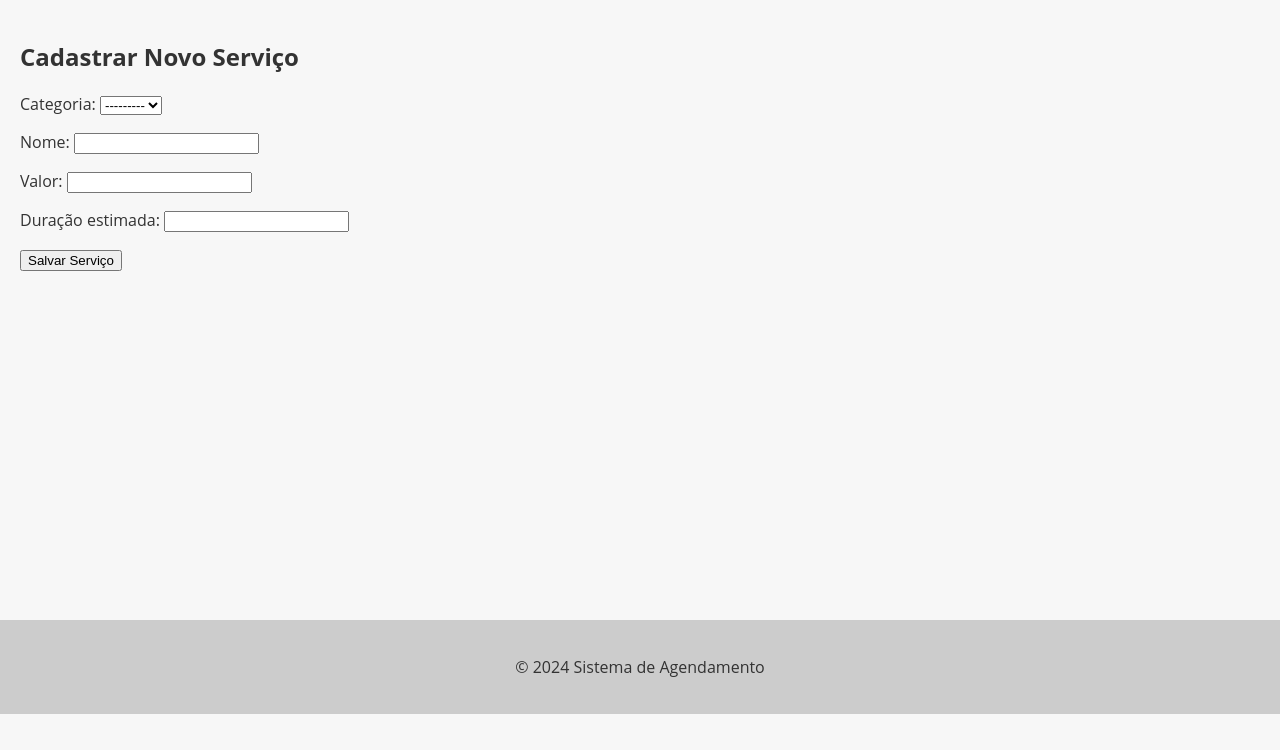
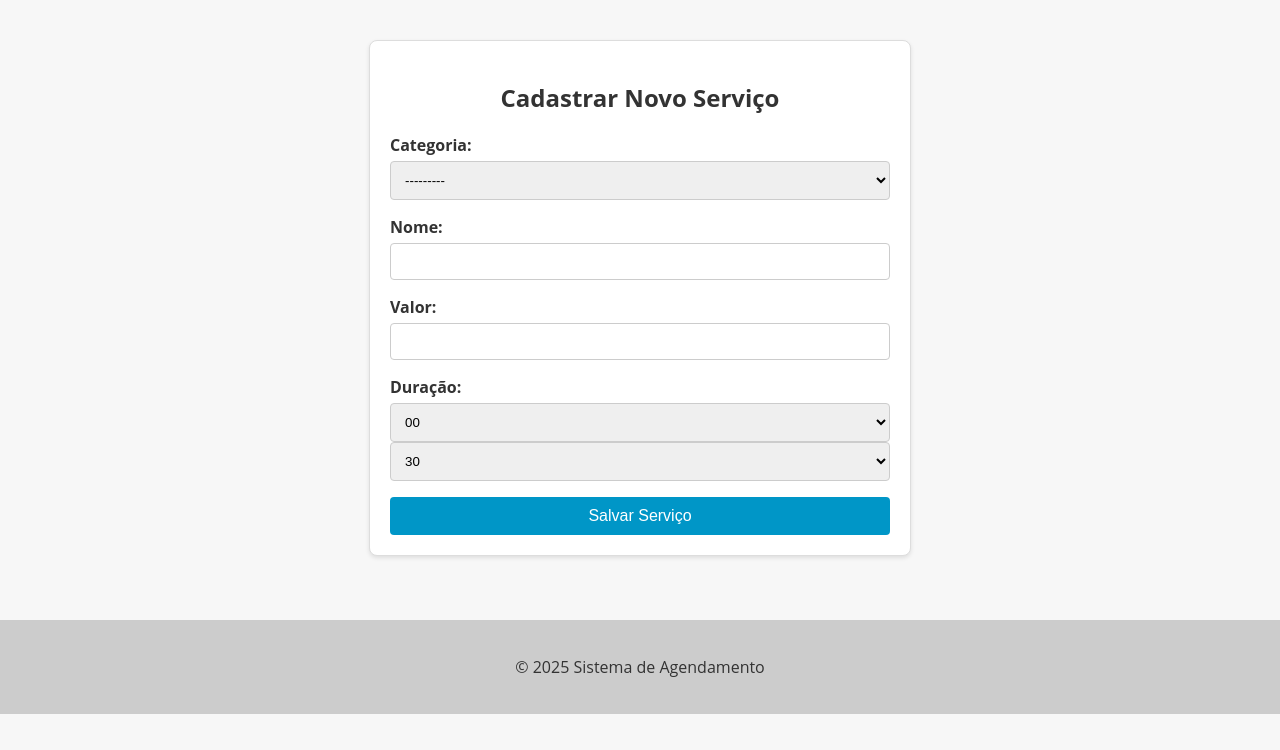
Before and after one commit to Walmir11/Django, a Django app: page /servico/novo/ in a window 1280 px wide. Shown: the part 50-800 px from the top of the page. Run offline with Django 5.2, Linux system fonts and the light colour scheme; the visitor is signed in with stand-in values (Sample User, id 1); data that the repository does not hold is empty; parts of the project's set-up code (start-up, migrations or seed data) failed here and were passed over.

Commit message:
Atualizando

```diff
--- a/agendamento/forms.py
+++ b/agendamento/forms.py
@@ -1,5 +1,79 @@
 from django import forms
-from .models import Agendamento
+from .models import Agendamento, Servico
+from datetime import timedelta
+
+class DurationWidget(forms.MultiWidget):
+    """
+    Um widget personalizado para renderizar dois menus suspensos para horas e minutos.
+    """
+    def __init__(self, attrs=None):
+        # Define as opções para os dropdowns
+        hour_choices = [(h, f'{h:02d}') for h in range(0, 11)]  # 0 a 10 horas
+        minute_choices = [(m, f'{m:02d}') for m in range(0, 60, 15)] # 0, 15, 30, 45 minutos
+
+        widgets = [
+            forms.Select(attrs=attrs, choices=hour_choices),
+            forms.Select(attrs=attrs, choices=minute_choices),
+        ]
+        super().__init__(widgets, attrs)
+
+    def format_output(self, rendered_widgets):
+        """Junta os widgets com um separador de ':' e os agrupa para melhor estilo."""
+        # Agrupamos os selects com um separador para que se pareçam com um seletor de tempo (HH:MM)
+        return f'<div style="display: flex; align-items: center; gap: 5px;">{rendered_widgets[0]}<span>:</span>{rendered_widgets[1]}</div>'
+
+    def decompress(self, value):
+        """
+        Converte um valor timedelta (do banco de dados) em uma lista [horas, minutos].
+        Exemplo: timedelta(hours=1, minutes=30) -> [1, 30]
+        """
+        if isinstance(value, timedelta):
+            total_seconds = int(value.total_seconds())
+            hours = total_seconds // 3600
+            minutes = (total_seconds % 3600) // 60
+            return [hours, minutes]
+        return [0, 30] # Valor padrão para um novo serviço
+
+class DurationField(forms.MultiValueField):
+    """
+    Um campo de formulário personalizado que usa o DurationWidget e lida com a lógica
+    de conversão entre o widget e o modelo.
+    """
+    widget = DurationWidget
+
+    def __init__(self, *args, **kwargs):
+        fields = (
+            forms.IntegerField(), # Campo para horas
+            forms.IntegerField(), # Campo para minutos
+        )
+        super().__init__(fields=fields, require_all_fields=True, *args, **kwargs)
+
+    def compress(self, data_list):
+        """
+        Pega a lista [horas, minutos] do widget e a converte em um
+        objeto timedelta para salvar no banco de dados.
+        Exemplo: [1, 30] -> timedelta(minutes=90)
+        """
+        if data_list:
+            hours = data_list[0]
+            minutes = data_list[1]
+            if hours is not None and minutes is not None:
+                total_minutes = (hours * 60) + minutes
+                if total_minutes == 0:
+                    # Impede que o serviço tenha duração zero
+                    raise forms.ValidationError("A duração do serviço não pode ser zero.")
+                return timedelta(minutes=total_minutes)
+        return timedelta()
+
+
+class ServicoForm(forms.ModelForm):
+    # Substituímos o campo de texto pelo nosso novo campo de duração personalizado.
+    duracao = DurationField(label="Duração")
+
+    class Meta:
+        model = Servico
+        fields = ['categoria', 'nome', 'valor', 'duracao']
+        # O label agora é definido diretamente no campo acima.
 
 
 class AgendamentoForm(forms.ModelForm):
@@ -7,5 +81,6 @@ class AgendamentoForm(forms.ModelForm):
         model = Agendamento
         fields = ['data_hora_inicio']
         widgets = {
-            'data_hora_inicio': forms.DateTimeInput(attrs={'type': 'datetime-local', 'class': 'form-control'}),
+            'data_hora_inicio': forms.DateTimeInput(
+                attrs={'type': 'datetime-local', 'class': 'form-control'})
         }
--- a/agendamento/models.py
+++ b/agendamento/models.py
@@ -32,6 +32,14 @@ class Servico(models.Model):
     def __str__(self):
         return f"{self.nome} - {self.profissional.first_name}"
 
+    def get_formatted_duration(self):
+        if not self.duracao:
+            return "0:00"
+
+        total_seconds = int(self.duracao.total_seconds())
+        hours = total_seconds // 3600
+        minutes = (total_seconds % 3600) // 60
+        return f"{hours}:{minutes:02d}"
 
 class Agendamento(models.Model):
     class StatusAgendamento(models.TextChoices):
--- a/agendamento/templates/agendar.html
+++ b/agendamento/templates/agendar.html
@@ -6,7 +6,7 @@
   <h1>Agendar Serviço: {{ servico.nome }}</h1>
   <p><strong>Profissional:</strong> {{ servico.profissional.first_name }}</p>
   <p><strong>Preço:</strong> R$ {{ servico.valor }}</p>
-  <p><strong>Duração:</strong> {{ servico.duracao }}</p>
+  <p><strong>Duração:</strong> {{ servico.get_formatted_duration }}</p>
 
   <hr>
 
--- a/agendamento/templates/home.html
+++ b/agendamento/templates/home.html
@@ -30,8 +30,10 @@
         <h3>{{ servico.nome }}</h3>
         <p><strong>Profissional:</strong> {{ servico.profissional.first_name }}</p>
         <p><strong>Preço:</strong> R$ {{ servico.valor }}</p>
-        <p><strong>Duração:</strong> {{ servico.duracao }}</p>
-        <a href="{% url 'agendar_servico' servico.id %}">Agendar Agora</a>
+        <p><strong>Duração:</strong> {{ servico.get_formatted_duration }}</p>
+        {% if user.is_authenticated and user.user_type == 'CLIENTE' %}
+          <a href="{% url 'agendar_servico' servico.id %}">Agendar Agora</a>
+        {% endif %}
       </div>
     {% empty %}
       <p>Nenhum serviço cadastrado no momento.</p>
--- a/agendamento/templates/servico_form.html
+++ b/agendamento/templates/servico_form.html
@@ -3,12 +3,56 @@
 {% block title %}{{ titulo_pagina }}{% endblock %}
 
 {% block content %}
-
-    <h2>{{ titulo_pagina }}</h2>
-    <form method="post">
+  <style>
+    .form-container {
+      max-width: 500px;
+      margin: 20px auto;
+      padding: 20px;
+      background-color: #fff;
+      border: 1px solid #ddd;
+      border-radius: 8px;
+      box-shadow: 0 2px 4px rgba(0,0,0,0.1);
+    }
+    .form-container h2 {
+      text-align: center;
+      margin-bottom: 20px;
+    }
+    .form-container .form-field {
+      margin-bottom: 15px;
+    }
+    .form-container label {
+      display: block;
+      margin-bottom: 5px;
+      font-weight: bold;
+    }
+    .form-container input,
+    .form-container select {
+      width: 100%;
+      padding: 10px;
+      border: 1px solid #ccc;
+      border-radius: 4px;
+      box-sizing: border-box; /* Important */
+    }
+    .form-container button {
+      width: 100%;
+      padding: 10px;
+      background-color: #0096c7;
+      color: white;
+      border: none;
+      border-radius: 4px;
+      cursor: pointer;
+      font-size: 16px;
+    }
+    .form-container button:hover {
+      background-color: #0077a2;
+    }
+  </style>
+  <div class="form-container">
+    <form method="post" novalidate>
+      <h2>{{ titulo_pagina }}</h2>
         {% csrf_token %}
         {{ form.as_p }}
-        <button type="submit">Salvar Serviço</button>
+      <button type="submit">Salvar Serviço</button>
     </form>
-
+  </div>
 {% endblock %}
--- a/agendamento/urls.py
+++ b/agendamento/urls.py
@@ -1,9 +1,11 @@
 from django.urls import path
-from .views import HomePageView, ServicoCreateView, AgendamentoCreateView
+from .views import HomePageView, ServicoCreateView, AgendamentoCreateView, ServicoUpdateView
 
 # Adicione aqui as URLs para a página inicial, agendamento, etc.
 urlpatterns = [
     path('', HomePageView.as_view(), name='home'),
-    path('servico/novo/', ServicoCreateView.as_view(), name='servico_create'),
+    path('servico/novo/', ServicoCreateView.as_view(), name='criar_servico'),
+    # A rota de edição espera um 'pk' (primary key) do serviço
+    path('servico/editar/<int:pk>/', ServicoUpdateView.as_view(), name='editar_servico'),
     path('agendar/<int:servico_id>/', AgendamentoCreateView.as_view(), name='agendar_servico'),
 ]
--- a/agendamento/views.py
+++ b/agendamento/views.py
@@ -1,9 +1,10 @@
-from django.views.generic import ListView, CreateView
+from django.views.generic import ListView, CreateView, UpdateView
 from django.urls import reverse_lazy
 from django.contrib.auth.mixins import LoginRequiredMixin
-from django.shortcuts import get_object_or_404
+from django.shortcuts import get_object_or_404, redirect
+from django.contrib import messages
 from .models import Servico, Agendamento
-from .forms import AgendamentoForm
+from .forms import AgendamentoForm, ServicoForm
 
 class HomePageView(ListView):
     """
@@ -19,7 +20,7 @@
     View para que um profissional possa cadastrar um novo serviço.
     """
     model = Servico
-    fields = ['categoria', 'nome', 'valor', 'duracao']
+    form_class = ServicoForm
     template_name = 'servico_form.html'
     success_url = reverse_lazy('painel') # Redireciona para o painel após o sucesso
 
@@ -34,20 +35,47 @@
         return context
 
 
+class ServicoUpdateView(LoginRequiredMixin, UpdateView):
+    """
+    View para que um profissional possa editar um de seus serviços.
+    """
+    model = Servico
+    form_class = ServicoForm
+    template_name = 'servico_form.html'
+    success_url = reverse_lazy('painel')
+
+    def get_queryset(self):
+        """
+        Garante que o profissional só possa editar os seus próprios serviços.
+        """
+        queryset = super().get_queryset()
+        return queryset.filter(profissional=self.request.user)
+
+    def get_context_data(self, **kwargs):
+        context = super().get_context_data(**kwargs)
+        context['titulo_pagina'] = f'Editar Serviço: "{self.object.nome}"'
+        return context
+
 class AgendamentoCreateView(LoginRequiredMixin, CreateView):
     """
     View para um cliente criar um novo agendamento para um serviço.
+    Impede que um profissional agende um serviço consigo mesmo.
     """
     model = Agendamento
     form_class = AgendamentoForm
     template_name = 'agendar.html'
-    success_url = reverse_lazy('home') # Redireciona para a home (ou um painel) após o sucesso
+    # Redireciona para o painel para que o usuário veja o agendamento na lista
+    success_url = reverse_lazy('painel')
 
     def dispatch(self, request, *args, **kwargs):
         """
-        Carrega o objeto 'servico' antes de qualquer outro método da view.
+        Carrega o 'servico' e garante que apenas usuários do tipo 'CLIENTE' possam agendar.
         """
         self.servico = get_object_or_404(Servico, pk=self.kwargs['servico_id'])
+        # Apenas usuários do tipo CLIENTE podem agendar.
+        if request.user.user_type == 'PROFISSIONAL':
+            messages.error(request, "Apenas clientes podem agendar serviços. Você está logado como um profissional.")
+            return redirect('painel')
         return super().dispatch(request, *args, **kwargs)
 
     def get_context_data(self, **kwargs):
@@ -58,9 +86,12 @@
         return context
 
     def form_valid(self, form):
+        """
+        Define o cliente e o serviço antes de salvar e adiciona uma mensagem de sucesso.
+        """
         # Antes de salvar, preenche os campos que não vêm do formulário
-        agendamento = form.save(commit=False)
-        agendamento.cliente = self.request.user
-        agendamento.servico = self.servico # Agora self.servico existe tanto em GET quanto em POST
+        form.instance.cliente = self.request.user
+        form.instance.servico = self.servico
         # TODO: Adicionar validação de conflito de horário aqui
+        messages.success(self.request, f"Serviço '{self.servico.nome}' agendado com sucesso!")
         return super().form_valid(form)
--- a/app/templates/base.html
+++ b/app/templates/base.html
@@ -96,7 +96,7 @@
   </main>
 
   <footer>
-    <p>© 2024 Sistema de Agendamento</p>
+    <p>© 2025 Sistema de Agendamento</p>
   </footer>
 
 </body>
```
Also changed, not shown: accounts/templates/painel_cliente.html (+15 -0 lines), accounts/templates/painel_profissional.html (+40 -15 lines), accounts/views.py (+11 -3 lines).
